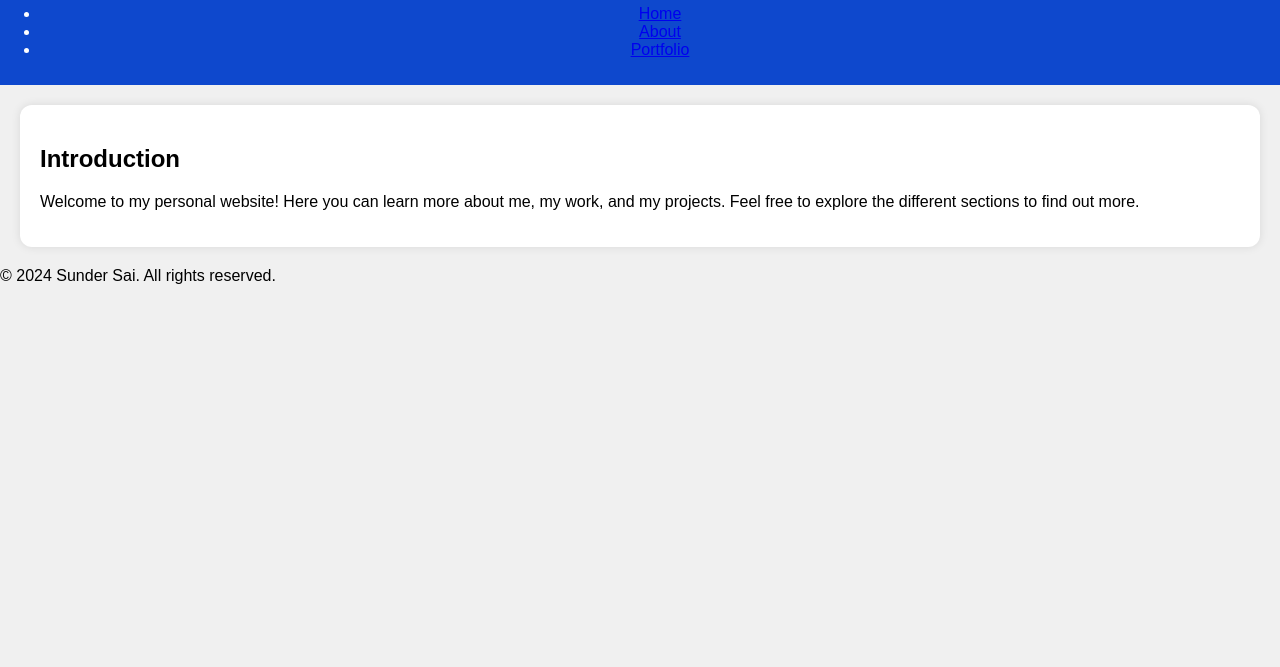
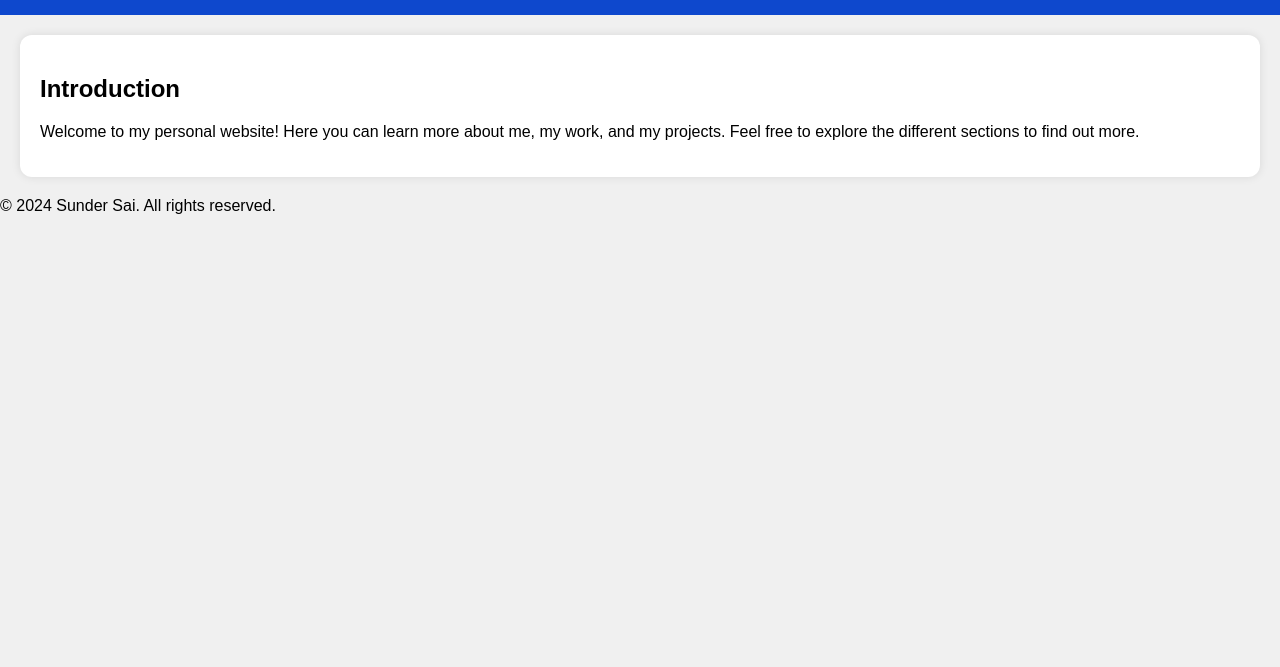
Before and after one commit to saisunder23/personal-portfolio, a plain HTML site: page index.html in a window 1280 px wide. Shown: the part 133-800 px from the top of the page. Drawn offline with Linux system fonts and the light colour scheme.

Commit message:
removed nav bar

```diff
--- a/index.html
+++ b/index.html
@@ -10,13 +10,6 @@
     <header>
         <h1> Welcome to My Personal Website</h1>
         <h2>Home of Sunder Sai</h2>
-        <nav>
-            <ul>
-                <li><a href="index.html">Home</a></li>
-                <li><a href="about.html">About</a></li>
-                <li><a href="portfolio.html">Portfolio</a></li>
-            </ul>
-        </nav>
     </header>
 
     <main>
```
